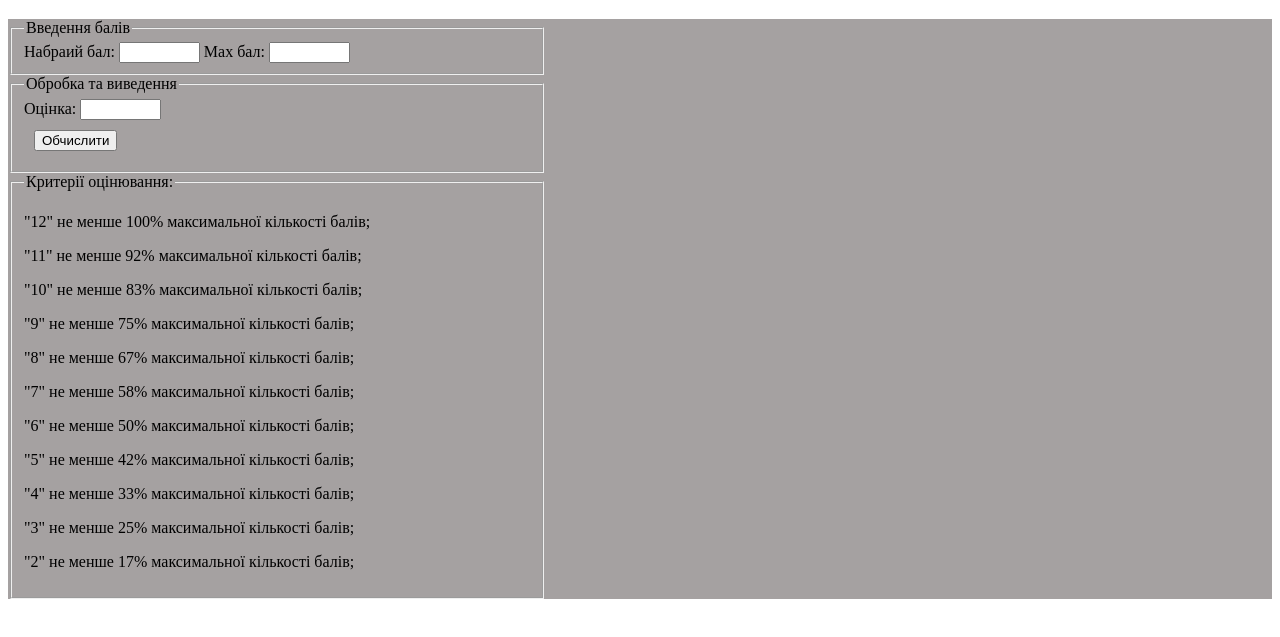
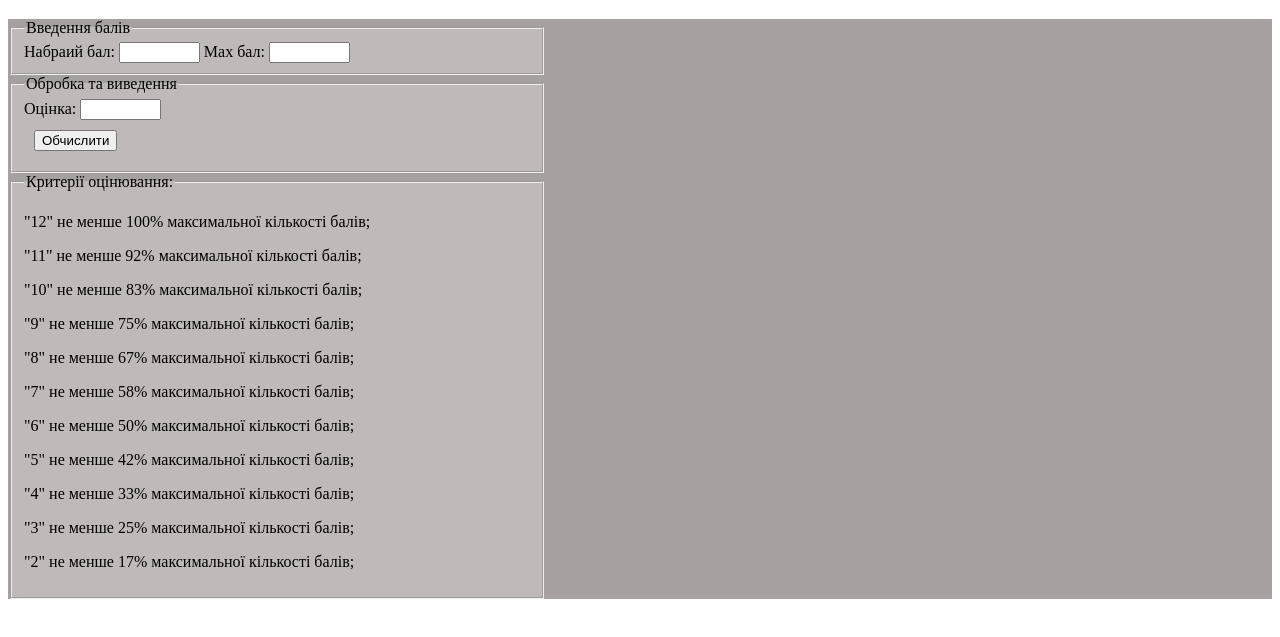
Before and after one commit to HryhoriiAndriiets1974/Rating, a plain HTML site: page index.html in a window 1280 px wide. Shown: the part 61-698 px from the top of the page. Drawn offline with Linux system fonts and the light colour scheme.

Commit message:
rating++

```diff
--- a/index.html
+++ b/index.html
@@ -6,6 +6,9 @@
     <style>
       form {
         background-color: rgb(165, 161, 161);
+      }
+      fieldset {
+        background-color: rgb(191, 186, 186);
       }
     </style>
 	<script language="Javascript">
```
